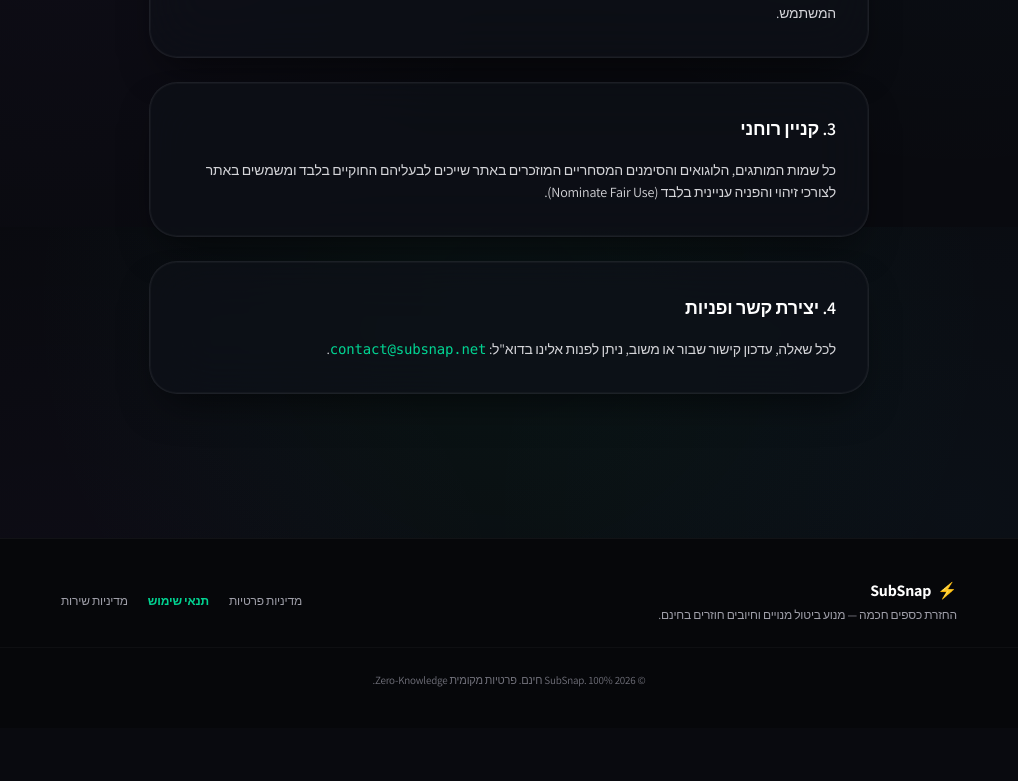
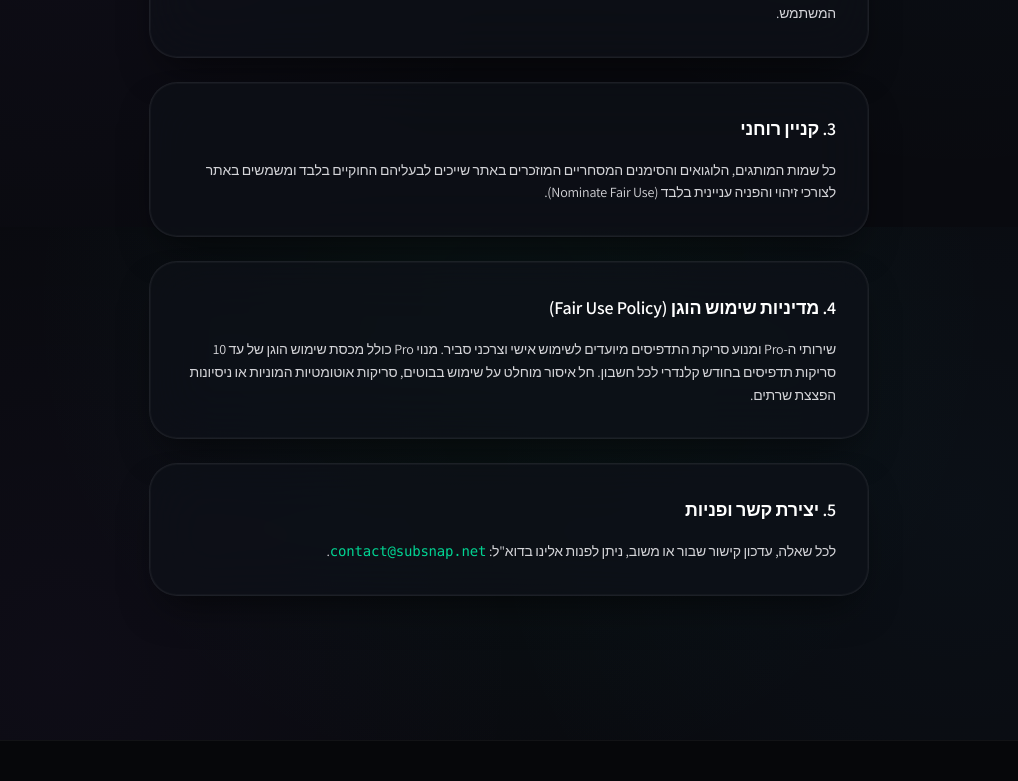
Before and after one commit to trqmsh3-sudo/subsnap, a Next.js app: page /terms in a window 1280 px wide. Shown: the part 573-1354 px from the top of the page, without its empty margins (131-1149 px from the left). Before the commit the page ends 1301 px from the top, so only its background shows below. Built offline with nearby package versions, Linux system fonts and the light colour scheme.

Commit message:
Add Fair Use Policy (10 scans/mo) to pricing card and legal terms of service

```diff
--- a/app/page.tsx
+++ b/app/page.tsx
@@ -251,6 +251,9 @@ export default function HomePage() {
               >
                 שדרג ל-Pro עכשיו ➔
               </a>
+              <p className="text-[10px] text-zinc-500 text-center -mt-2">
+                * שימוש הוגן: עד 10 סריקות תדפיסים בחודש למנוי.
+              </p>
             </div>
           </div>
         </section>
--- a/app/terms/page.tsx
+++ b/app/terms/page.tsx
@@ -97,7 +97,15 @@ export default function TermsPage() {
 
           {/* Section 4 */}
           <div className="studio-capsule p-6 sm:p-8 space-y-4">
-            <h2 className="font-semibold text-lg text-white">4. יצירת קשר ופניות</h2>
+            <h2 className="font-semibold text-lg text-white">4. מדיניות שימוש הוגן (Fair Use Policy)</h2>
+            <p className="text-xs sm:text-sm text-zinc-300 leading-relaxed">
+              שירותי ה-Pro ומנוע סריקת התדפיסים מיועדים לשימוש אישי וצרכני סביר. מנוי Pro כולל מכסת שימוש הוגן של עד 10 סריקות תדפיסים בחודש קלנדרי לכל חשבון. חל איסור מוחלט על שימוש בבוטים, סריקות אוטומטיות המוניות או ניסיונות הפצצת שרתים.
+            </p>
+          </div>
+
+          {/* Section 5 */}
+          <div className="studio-capsule p-6 sm:p-8 space-y-4">
+            <h2 className="font-semibold text-lg text-white">5. יצירת קשר ופניות</h2>
             <p className="text-xs sm:text-sm text-zinc-300 leading-relaxed">
               לכל שאלה, עדכון קישור שבור או משוב, ניתן לפנות אלינו בדוא&quot;ל:{' '}
               <a href="mailto:contact@subsnap.net" className="text-emerald-400 hover:underline font-mono">
```
